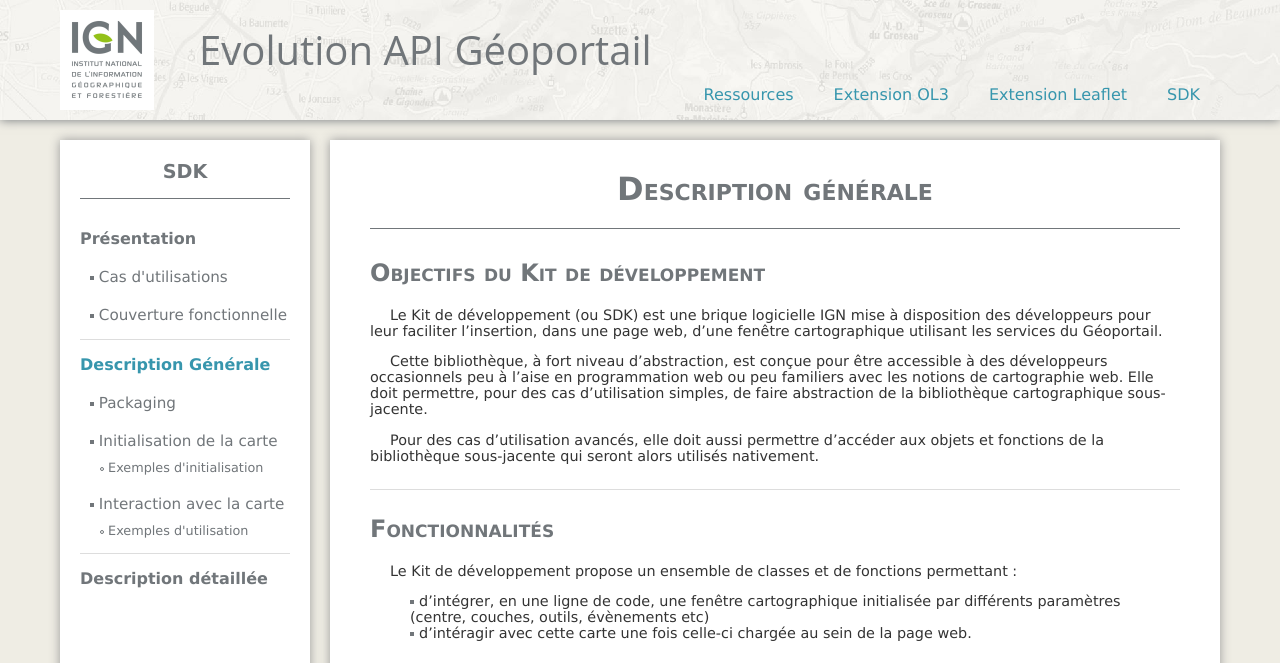
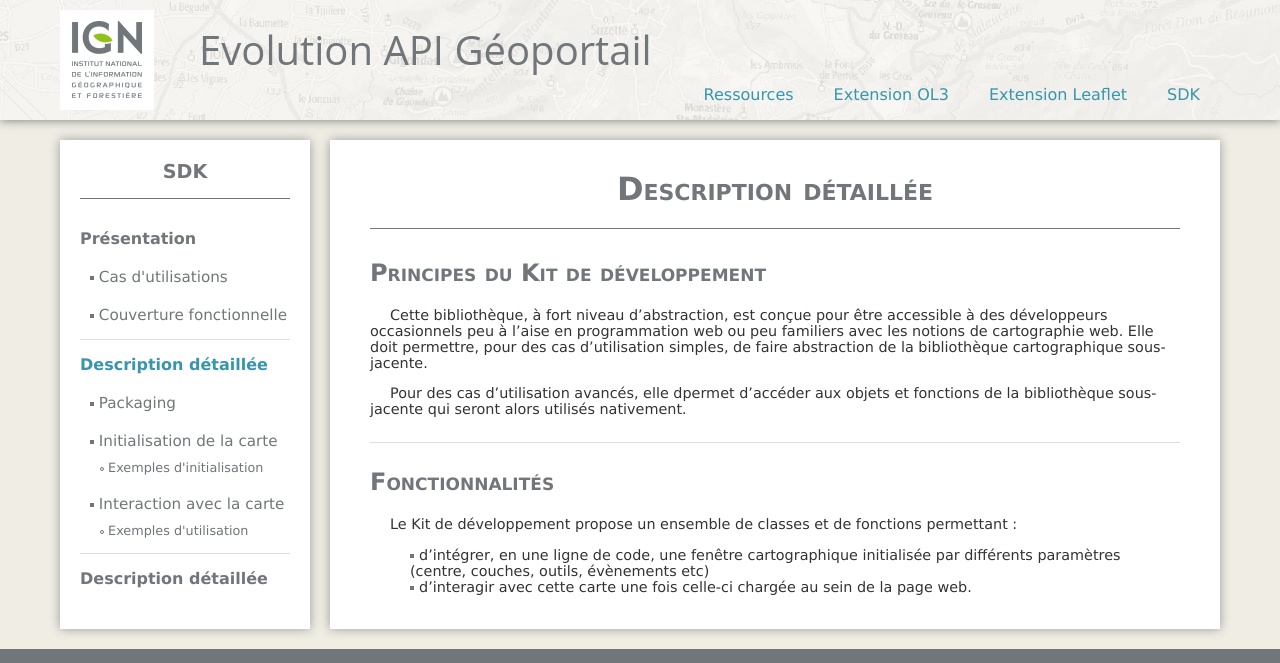
Before and after one commit to IGNF/evolution-apigeoportail, a Jekyll site: the page built from sdk/description_detaillee.md, in a window 1280 px wide, cut to the strip 0-663 px from the top of the page. Built offline with Jekyll 4.4.1, drawn with Linux system fonts in a browser that asks for light colours; nearby versions of some CDN libraries.

Commit message:
Update description_detaillee.md

```diff
--- a/sdk/description_detaillee.md
+++ b/sdk/description_detaillee.md
@@ -1,24 +1,22 @@
 ---
 layout: ahn
-title: Description Générale
+title: Description détaillée
 level: 1
 order: 020000
 api: ahn
 ---
 
-# Description générale
+# Description détaillée
 
-## Objectifs du Kit de développement
-
-Le Kit de développement (ou SDK) est une brique logicielle IGN mise à disposition des développeurs pour leur faciliter l'insertion, dans une page web, d'une fenêtre cartographique utilisant les services du Géoportail.
+## Principes du Kit de développement
 
 Cette bibliothèque, à fort niveau d'abstraction, est conçue pour être accessible à des développeurs occasionnels peu à l'aise en programmation web ou peu familiers avec les notions de cartographie web. Elle doit permettre, pour des cas d'utilisation simples, de faire abstraction de la bibliothèque cartographique sous-jacente.
 
-Pour des cas d'utilisation avancés, elle doit aussi permettre d'accéder aux objets et fonctions de la bibliothèque sous-jacente qui seront alors utilisés nativement.
+Pour des cas d'utilisation avancés, elle dpermet d'accéder aux objets et fonctions de la bibliothèque sous-jacente qui seront alors utilisés nativement.
 
 ## Fonctionnalités
 
 Le Kit de développement propose un ensemble de classes et de fonctions permettant :
 
 * d'intégrer, en une ligne de code, une fenêtre cartographique initialisée par différents paramètres (centre, couches, outils, évènements etc)
-* d'intéragir avec cette carte une fois celle-ci chargée au sein de la page web.
+* d'interagir avec cette carte une fois celle-ci chargée au sein de la page web.
```
